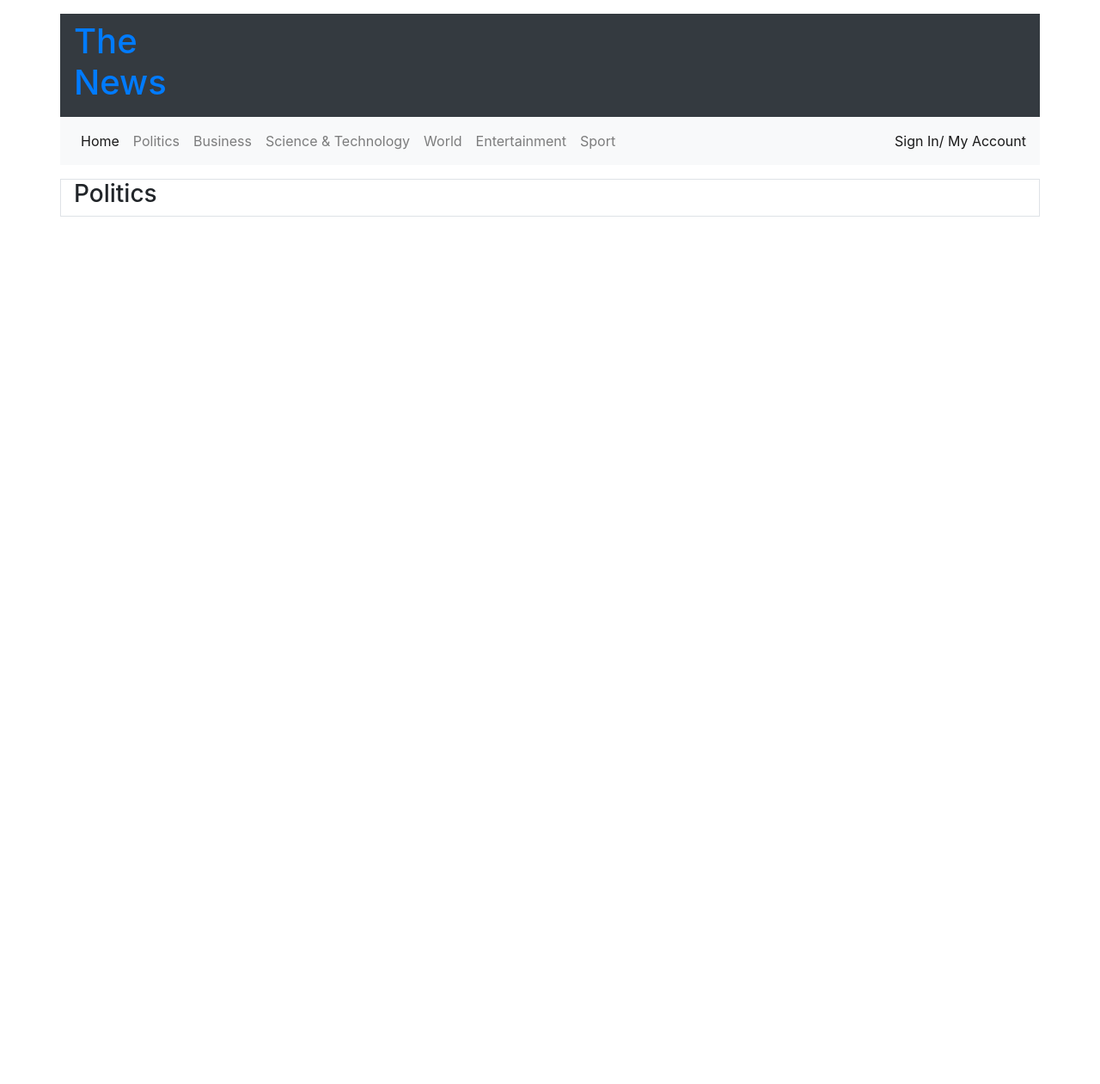
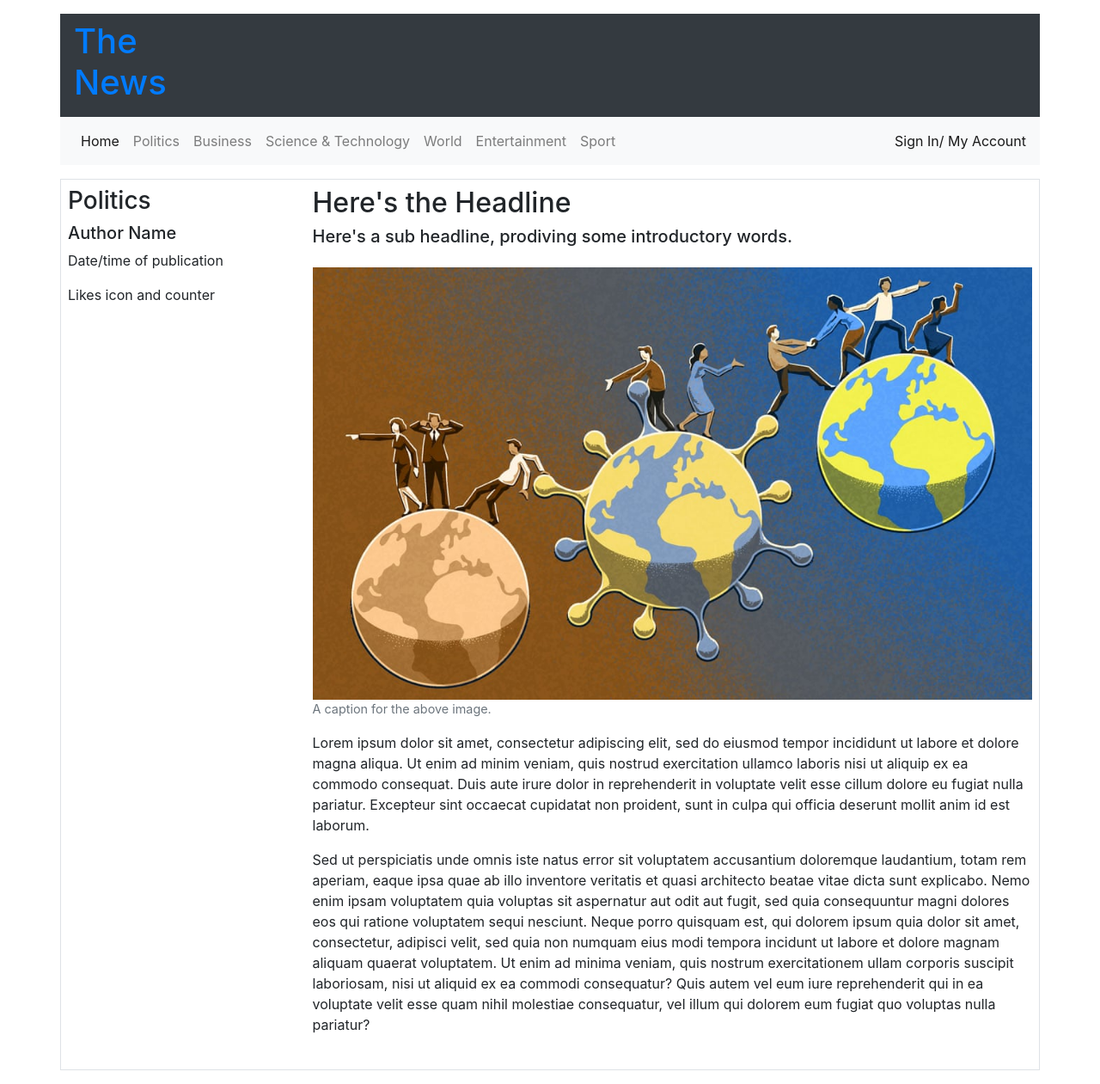
Before and after one commit to First-Derivative/WebHerald, a Django app: template main/templates/main/article.html in a window 1280 px wide. Shown: the whole page at 86% size. Before the commit the page ends 252 px from the top, so only its background shows below. Run offline with Django 3.2, Linux system fonts and the light colour scheme; the template is opened without the code that fills it, so the values that code supplies are empty.

Commit message:
added article template and basic url

```diff
--- a/main/templates/main/article.html
+++ b/main/templates/main/article.html
@@ -1,19 +1,45 @@
 {% extends 'main/base.html' %}
 {% load static %}
 
-{% block title %}The News{% endblock title%}
+{% block title %}Article Name{% endblock title%}
 
 {% block content %}
 
 <div class="row border my-3">
 
   <!-- Column 1 - Category Heading,  Meta -->
-  <div class="col-3 p2">
-    <h3>Politics</h3>
+  <div class="col-3 p-2">
+    <div class="article_category">
+      <h3>Politics</h3>
+    </div>
+
+    <div class="article_meta">
+      <h5>Author Name</h5>
+      <p>Date/time of publication</p>
+    </div>
+
+    <div class="likes">
+      <p>Likes icon and counter</p>
+    </div>
   </div>
 
   <!-- Column 2 - Article body -->
   <div class="col-9 p-2">
+    <div class ="article_heading">
+        <h2>Here's the Headline</h2>
+        <h5>Here's a sub headline, prodiving some introductory words.</h5>
+    </div>
+
+    <div class="article_image pt-3">
+        <img src="{% static 'main/images/sample-image.jpg' %}" class="img-fluid" alt="sample image">
+        <figcaption class="figure-caption">A caption for the above image.</figcaption>
+    </div>
+
+    <div class="article_text py-3">
+    <p>Lorem ipsum dolor sit amet, consectetur adipiscing elit, sed do eiusmod tempor incididunt ut labore et dolore magna aliqua. Ut enim ad minim veniam, quis nostrud exercitation ullamco laboris nisi ut aliquip ex ea commodo consequat. Duis aute irure dolor in reprehenderit in voluptate velit esse cillum dolore eu fugiat nulla pariatur. Excepteur sint occaecat cupidatat non proident, sunt in culpa qui officia deserunt mollit anim id est laborum.</p>
+    <p>Sed ut perspiciatis unde omnis iste natus error sit voluptatem accusantium doloremque laudantium, totam rem aperiam, eaque ipsa quae ab illo inventore veritatis et quasi architecto beatae vitae dicta sunt explicabo. Nemo enim ipsam voluptatem quia voluptas sit aspernatur aut odit aut fugit, sed quia consequuntur magni dolores eos qui ratione voluptatem sequi nesciunt. Neque porro quisquam est, qui dolorem ipsum quia dolor sit amet, consectetur, adipisci velit, sed quia non numquam eius modi tempora incidunt ut labore et dolore magnam aliquam quaerat voluptatem. Ut enim ad minima veniam, quis nostrum exercitationem ullam corporis suscipit laboriosam, nisi ut aliquid ex ea commodi consequatur? Quis autem vel eum iure reprehenderit qui in ea voluptate velit esse quam nihil molestiae consequatur, vel illum qui dolorem eum fugiat quo voluptas nulla pariatur?
+    </p>
+    </div>
 
   </div>
 </div>
--- a/main/templates/main/base.html
+++ b/main/templates/main/base.html
@@ -18,7 +18,7 @@
     <!-- A header to be used across all the pages of the website -->
     <header>
       <nav class="navbar navbar-expand-lg navbar-dark bg-dark container mt-3">
-        <h1><a href="#" id="site_title">The <br>News</a></h1>
+        <h1><a href="{% url 'index' %}" id="site_title">The <br>News</a></h1>
       </nav>
 
       <nav class="navbar navbar-expand-lg navbar-light bg-light container">
--- a/main/templates/main/index.html
+++ b/main/templates/main/index.html
@@ -17,7 +17,7 @@
     <div class="card">
       <img src="{% static 'main/images/sample-image.jpg' %}" class="card-img-top" alt="sample image">
       <div class="card-body">
-        <h5 class="card-title">Here's the Headline</h5>
+        <h5 class="card-title"><a href="{% url 'article' %}">Here's the Headline</a></h5>
         <p class="card-text">With supporting text below as a natural lead-in to additional content.</p>
         <a href="#" class="card-link">Likes</a>
         <a href="#" class="card-link">Comments</a>
--- a/main/urls.py
+++ b/main/urls.py
@@ -1,7 +1,8 @@
 from django.contrib import admin
 from django.urls import path
-from main.views import indexView
+from main.views import indexView, articleView
 
 urlpatterns = [
-    path('', indexView),
+    path('', indexView, name='index'),
+    path('/article/',  articleView, name='article'),
 ]
--- a/main/views.py
+++ b/main/views.py
@@ -1,5 +1,11 @@
 from django.shortcuts import render
 
 # Create your views here.
+
+# Serve up the homepage
 def indexView(request):
     return render(request, 'main/index.html')
+
+# Serve article page, hardcoded for now
+def articleView(request):
+    return render(request, 'main/article.html')
```
